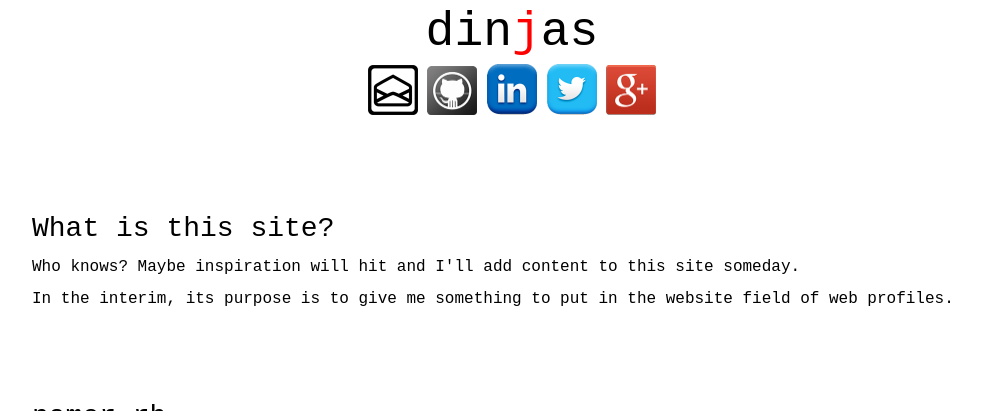
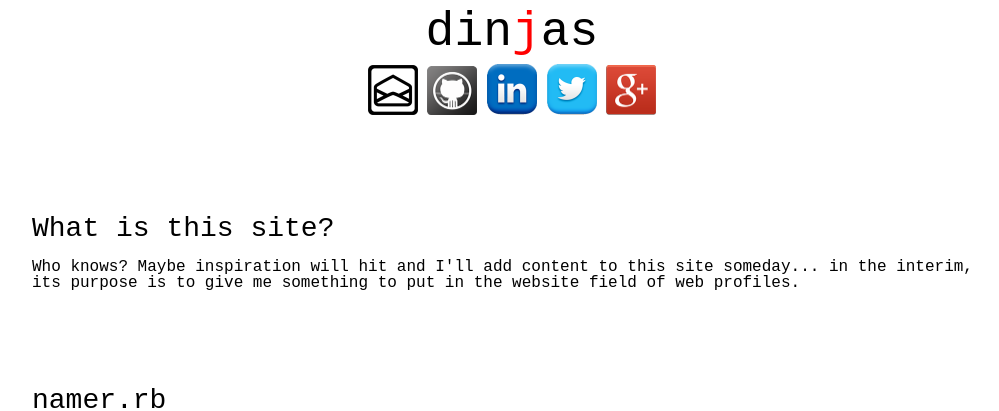
Before and after one commit to dinjas/dinjas, a Jekyll site: the page built from index.html, in a window 1280 px wide, cut to the strip 0-411 px from the top of the page. Shown: the whole strip, without its empty margins (128-1127 px from the left). Built offline with Jekyll 4.4.1, drawn with Linux system fonts in a browser that asks for light colours; nearby versions of some CDN libraries.

Commit message:
Update copy

```diff
--- a/index.html
+++ b/index.html
@@ -14,10 +14,7 @@ body_id: home
     <section class="main-content">
       <h3>What is this site?</h3>
       <p>
-        Who knows? Maybe inspiration will hit and I'll add content to this site someday.
-      </p>
-      <p>
-        In the interim, its purpose is to give me something to put in the website field of web profiles.
+        Who knows? Maybe inspiration will hit and I'll add content to this site someday... in the interim, its purpose is to give me something to put in the website field of web profiles.
       </p>
     </section>
     <section class="main-content">
```
